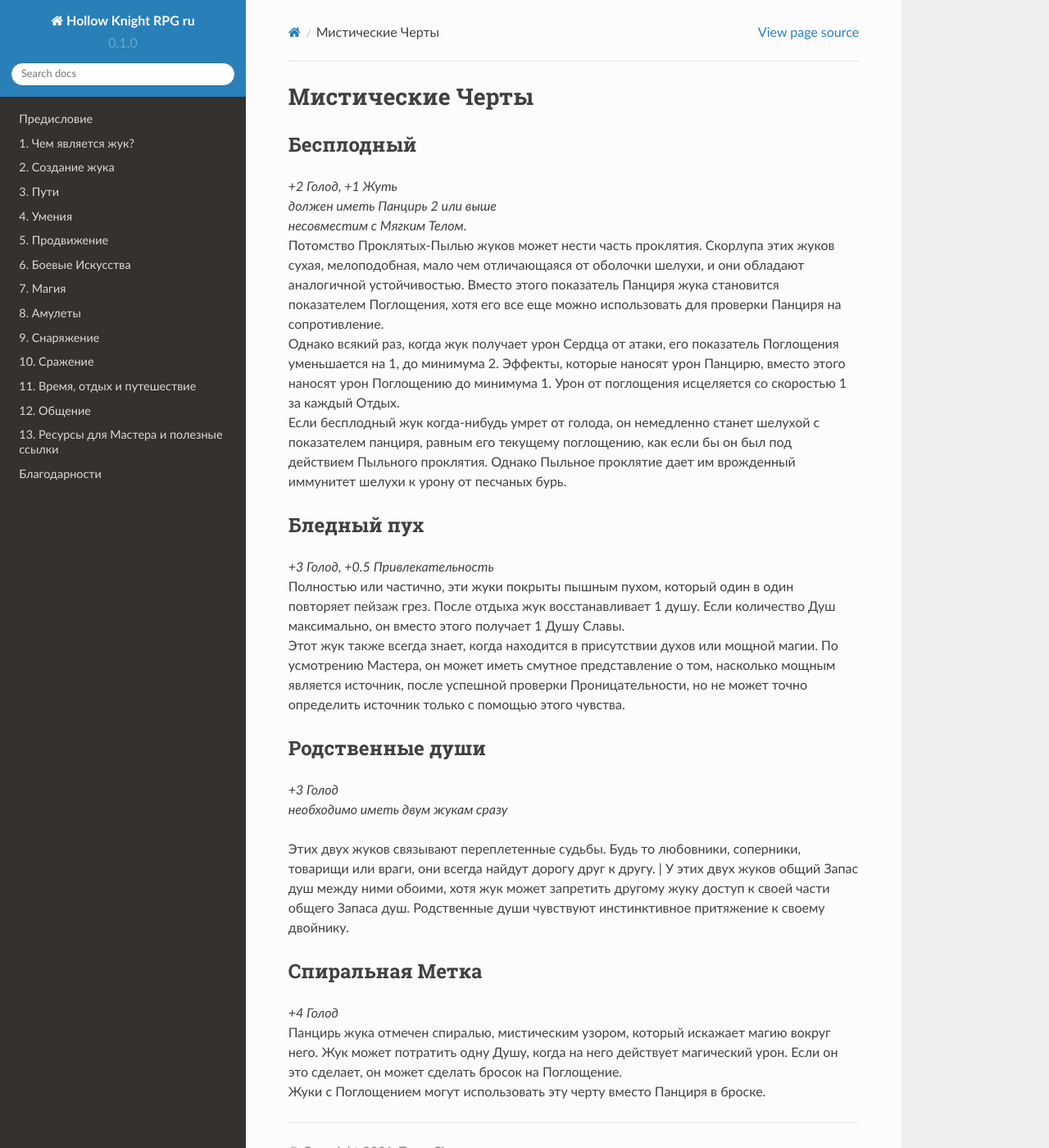
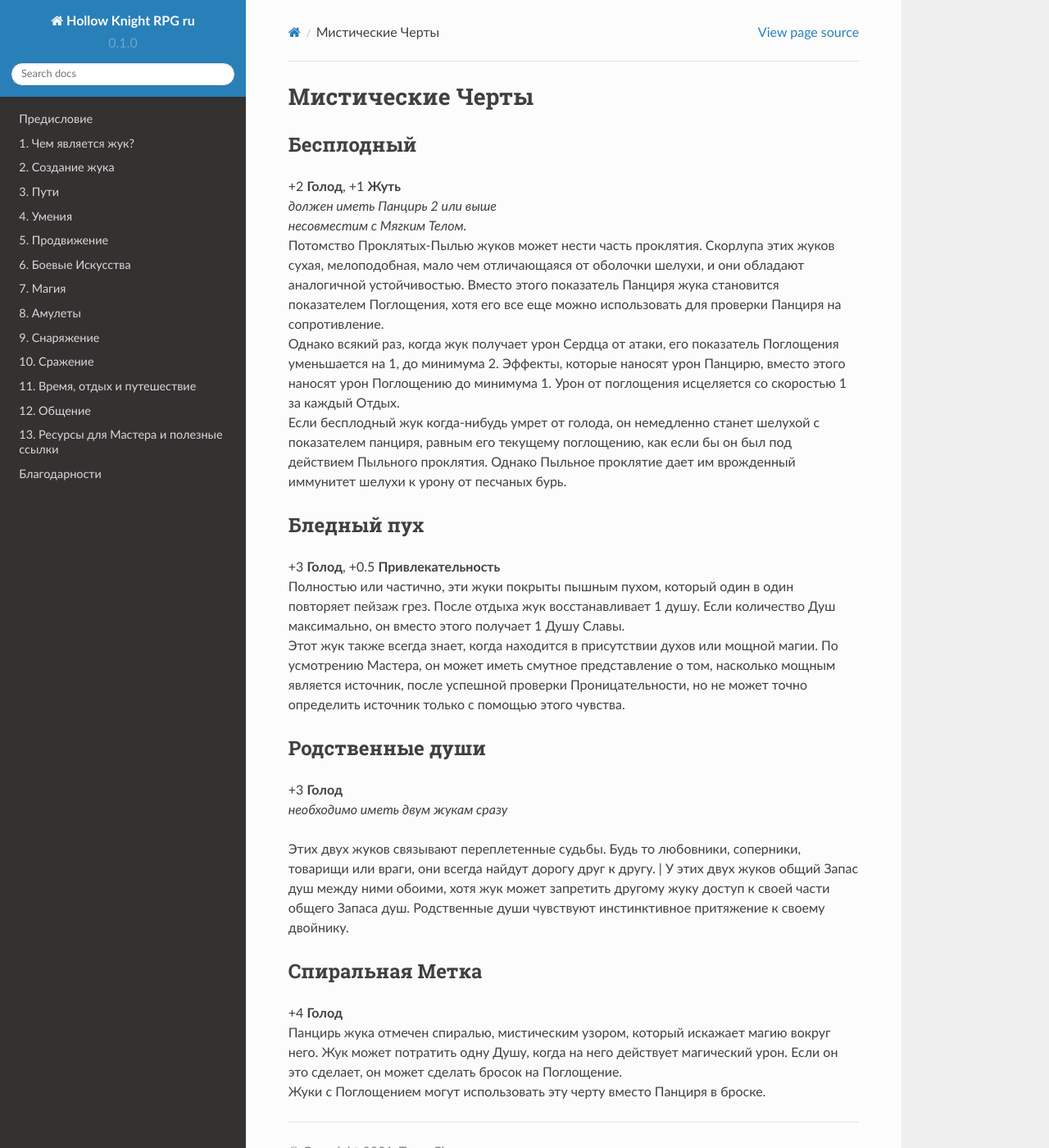
Before and after one commit to LazySelkie/hollow-knight-rpg-ru, a Sphinx documentation site: the page built from docs/source/traits_mystical.rst, in a window 1280 px wide and 1400 px high. Shown: the whole window at 82% size. Built offline with Sphinx 7.4.7 and the Read the Docs theme 2.0.0, drawn with Linux system fonts in a browser that asks for light colours.

```diff
--- a/docs/source/traits_mystical.rst
+++ b/docs/source/traits_mystical.rst
@@ -3,7 +3,7 @@
 
 Бесплодный
 """"""""""""""""""
-| *+2 Голод, +1 Жуть*
+| +2 **Голод**, +1 **Жуть**
 | *должен иметь Панцирь 2 или выше*
 | *несовместим с Мягким Телом.*
 | Потомство Проклятых-Пылью жуков может нести часть проклятия. Скорлупа этих жуков сухая, мелоподобная, мало чем отличающаяся от оболочки шелухи, и они обладают аналогичной устойчивостью. Вместо этого показатель Панциря жука становится показателем Поглощения, хотя его все еще можно использовать для проверки Панциря на сопротивление.
@@ -12,19 +12,19 @@
 
 Бледный пух
 """"""""""""""""""
-| *+3 Голод, +0.5 Привлекательность*
+| +3 **Голод**, +0.5 **Привлекательность**
 | Полностью или частично, эти жуки покрыты пышным пухом, который один в один повторяет пейзаж грез. После отдыха жук восстанавливает 1 душу. Если количество Душ максимально, он вместо этого получает 1 Душу Славы.
 | Этот жук также всегда знает, когда находится в присутствии духов или мощной магии. По усмотрению Мастера, он может иметь смутное представление о том, насколько мощным является источник, после успешной проверки Проницательности, но не может точно определить источник только с помощью этого чувства.
 
 Родственные души
 """"""""""""""""""
-| *+3 Голод*
+| +3 **Голод**
 | *необходимо иметь двум жукам сразу*
 Этих двух жуков связывают переплетенные судьбы. Будь то любовники, соперники, товарищи или враги, они всегда найдут дорогу друг к другу.
 | У этих двух жуков общий Запас душ между ними обоими, хотя жук может запретить другому жуку доступ к своей части общего Запаса душ. Родственные души чувствуют инстинктивное притяжение к своему двойнику.
 
 Спиральная Метка
 """"""""""""""""""
-| *+4 Голод*
+| +4 **Голод**
 | Панцирь жука отмечен спиралью, мистическим узором, который искажает магию вокруг него. Жук может потратить одну Душу, когда на него действует магический урон. Если он это сделает, он может сделать бросок на Поглощение.
 | Жуки с Поглощением могут использовать эту черту вместо Панциря в броске.
```
